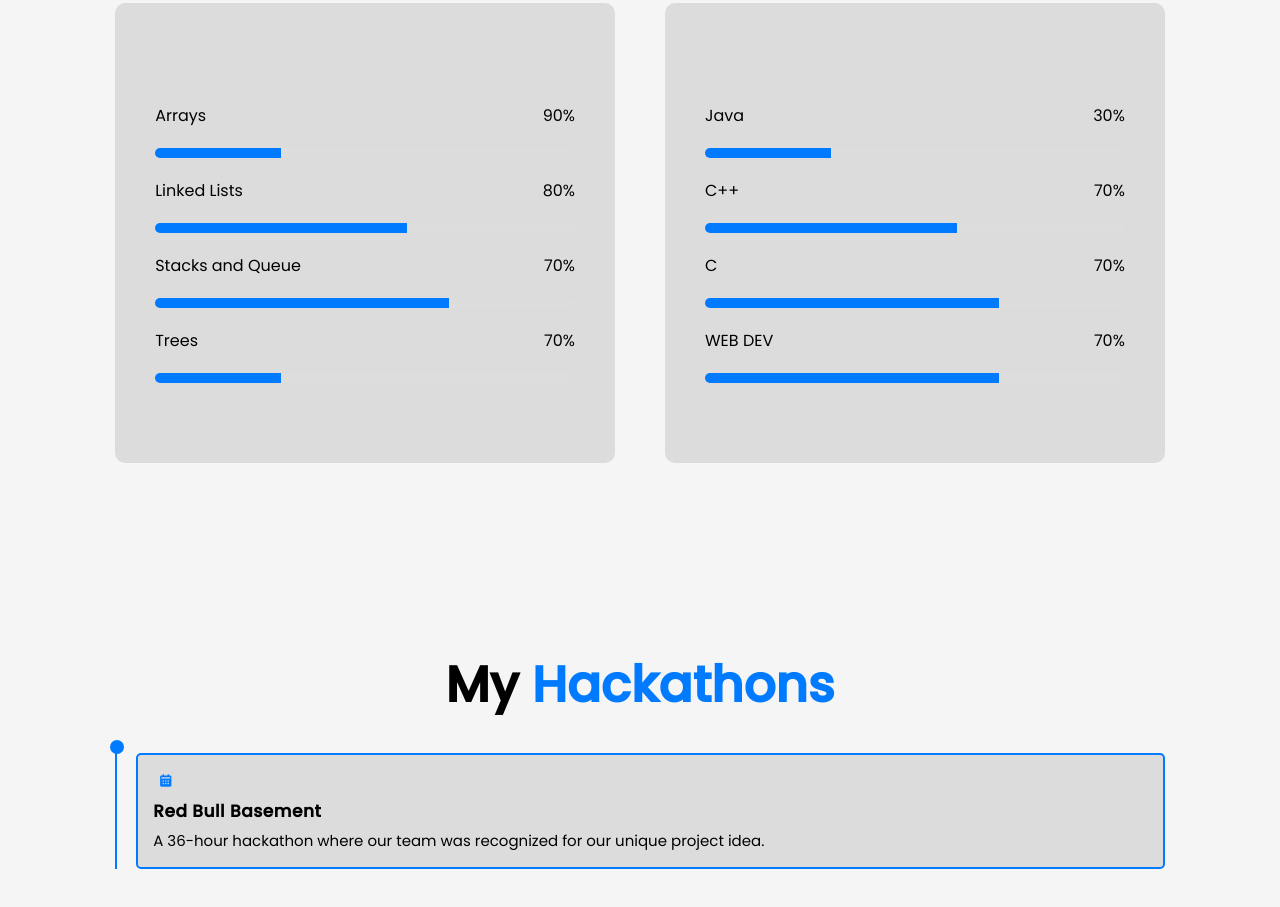
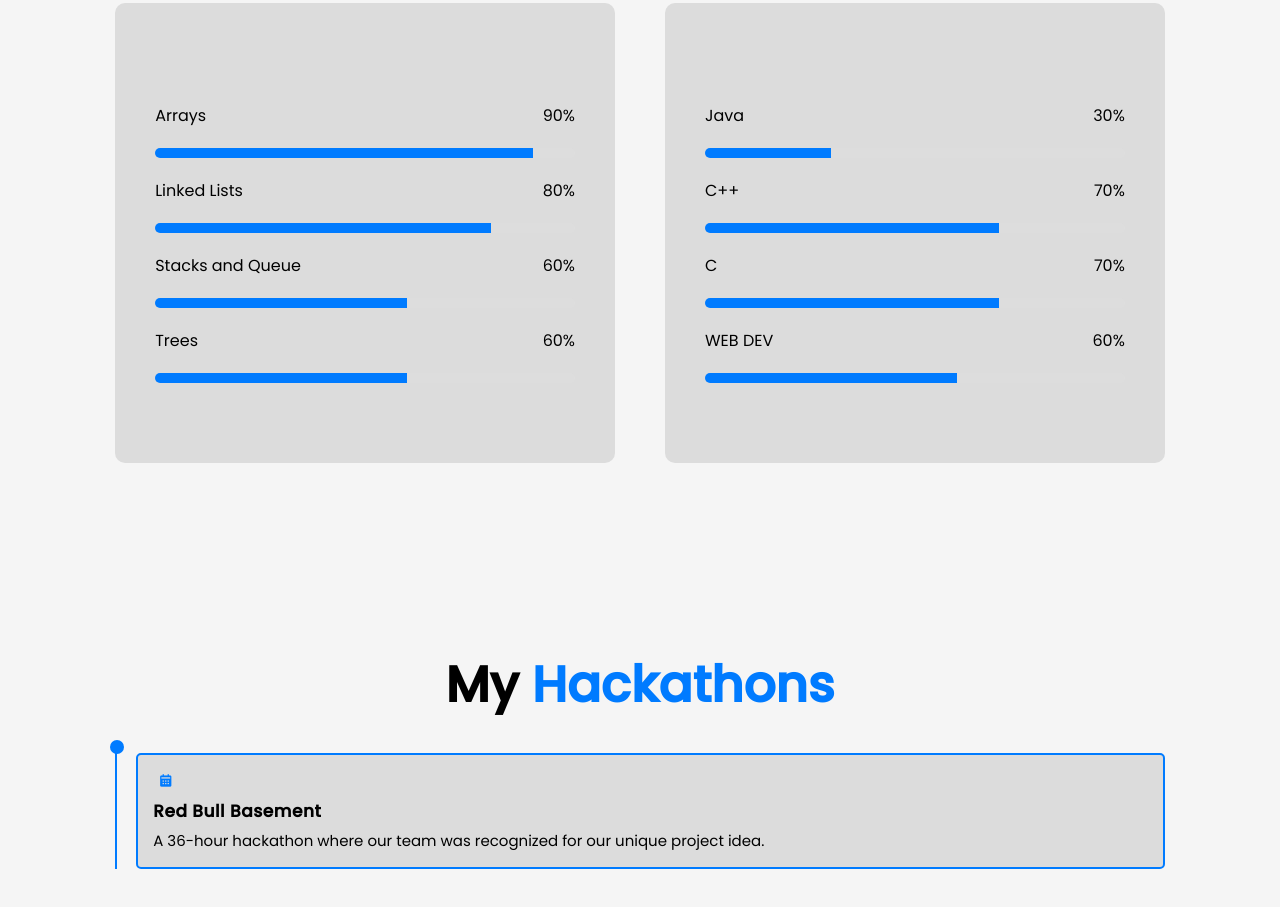
Before and after one commit to Sourabh0044/dsa-portfolio, a plain HTML site: page index.html in a window 1280 px wide. Shown: the part 2680-3587 px from the top of the page. Drawn offline with nearby package versions, Linux system fonts and the light colour scheme.

Commit message:
Update index.html

```diff
--- a/index.html
+++ b/index.html
@@ -86,19 +86,19 @@
                     <div class="single-skill">
                         <span class="topic">Arrays</span><span class="topic">90%</span>
                     </div>
-                    <div class="bar-side"><div class="bar bar-1"></div></div>
+                    <div class="bar-side"><div class="bar bar-5"></div></div>
                     <div class="single-skill">
                         <span class="topic">Linked Lists</span><span class="topic">80%</span>
                     </div>
+                    <div class="bar-side"><div class="bar bar-4"></div></div>
+                    <div class="single-skill">
+                        <span class="topic">Stacks and Queue </span><span class="topic">60%</span>
+                    </div>
                     <div class="bar-side"><div class="bar bar-2"></div></div>
                     <div class="single-skill">
-                        <span class="topic">Stacks and Queue </span><span class="topic">70%</span>
+                        <span class="topic">Trees</span><span class="topic">60%</span>
                     </div>
-                    <div class="bar-side"><div class="bar bar-3"></div></div>
-                    <div class="single-skill">
-                        <span class="topic">Trees</span><span class="topic">70%</span>
-                    </div>
-                        <div class="bar-side"><div class="bar bar-1"></div></div>
+                        <div class="bar-side"><div class="bar bar-2"></div></div>
 
 
 
@@ -114,15 +114,15 @@
                     <div class="single-skill">
                         <span class="topic">C++</span><span class="topic">70%</span>
                     </div>
-                    <div class="bar-side"><div class="bar bar-2"></div></div>
+                    <div class="bar-side"><div class="bar bar-3"></div></div>
                     <div class="single-skill">
                         <span class="topic">C</span><span class="topic">70%</span>
                     </div>
                     <div class="bar-side"><div class="bar bar-3"></div></div>
                     <div class="single-skill">
-                        <span class="topic">WEB DEV</span><span class="topic">70%</span>
+                        <span class="topic">WEB DEV</span><span class="topic">60%</span>
                     </div>
-                    <div class="bar-side"><div class="bar bar-3"></div></div>
+                    <div class="bar-side"><div class="bar bar-2"></div></div>
                 </div>
             </div>
         </div>
```
